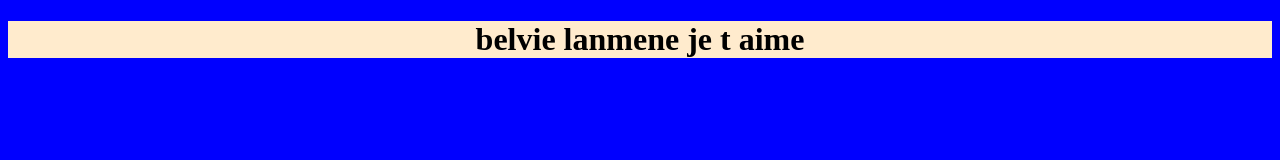
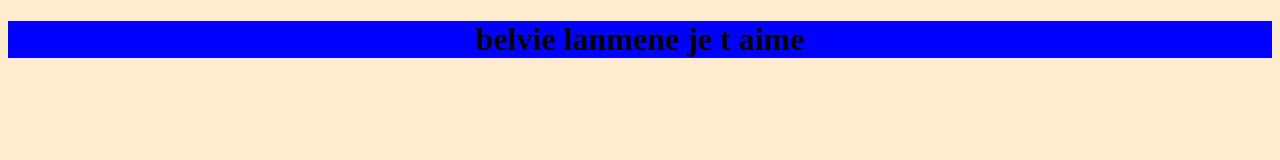
Before and after one commit to nice659/git, a plain HTML site: page index.html in a window 1280 px wide. Drawn offline with Linux system fonts and the light colour scheme.

Commit message:
modification de la couleur du text  h1

```diff
--- a/index.html
+++ b/index.html
@@ -5,7 +5,7 @@
     <meta name="viewport" content="width=device-width, initial-scale=1.0">
     <title>git</title>
 </head>
-<body style="background-color: blue;">
-    <h1 style="background-color: blanchedalmond; text-align: center;"  >belvie lanmene je t aime</h1>
+<body style="background-color: blanchedalmond;">
+    <h1 style="background-color: blue; text-align: center;"  >belvie lanmene je t aime</h1>
 </body>
 </html>
```
